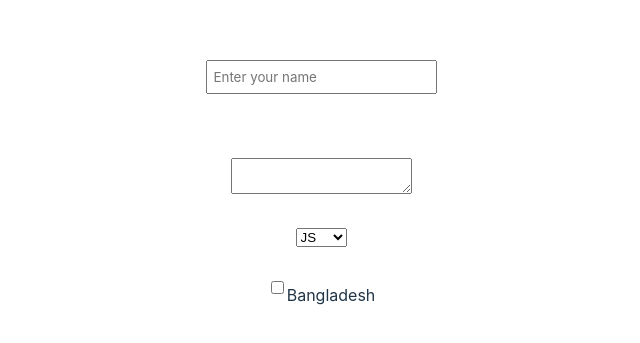
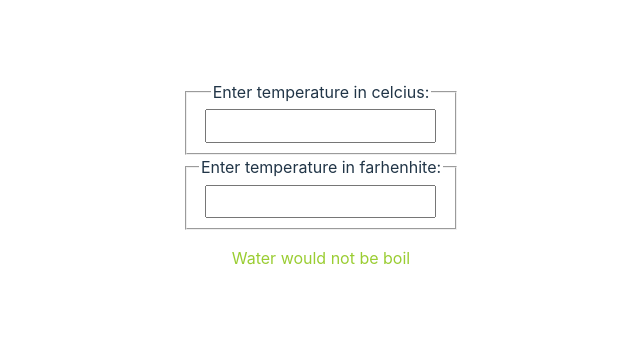
Before and after one commit to masud-rana44/React-Practice, a React (Vite) app: page / in a window 1280 px wide. Shown: the part 217-560 px from the top of the page, without its empty margins (319-959 px from the left). Built offline with nearby package versions, Linux system fonts and the light colour scheme.

Commit message:
after l-11

```diff
--- a/src/App.jsx
+++ b/src/App.jsx
@@ -1,10 +1,10 @@
 import "./App.css";
-import Form from './components/Form';
+import Calculator from './components/Calculator';
 
 function App() {
   return (
     <>
-      <Form />
+      <Calculator />
     </>
   );
 }
--- /dev/null
+++ b/src/components/BoilingVerdict.jsx
@@ -0,0 +1,4 @@
+export default function BoilingVerdict({temperature = 0}) {
+  let info = temperature >= 100 ?'Water would be boil' : 'Water would not be boil';
+  return <p>{info}</p>
+}
--- a/src/components/Button.jsx
+++ /dev/null
@@ -1,5 +0,0 @@
-export default function Button ({ isBD, handleClick }) {
-  return (
-    <button onClick={handleClick}>{isBD ? 'Click Here!' : 'ক্লিক করুন'}</button>
-  );
-}
--- /dev/null
+++ b/src/components/Calculator.jsx
@@ -0,0 +1,34 @@
+import React from 'react';
+import convert from '../utils/convert';
+import BoilingVerdict from './BoilingVerdict';
+import TemperatureInput from './TemperatureInput';
+
+export default class Calculator extends React.Component {
+  state = {
+    temperature: "",
+    currentScale: 'c'
+  }
+
+  handleChange = ( e, scale) => {
+    this.setState( {
+      temperature: e.target.value,
+      currentScale: scale
+    } );
+  }
+
+  render() {
+    const {temperature, currentScale} = this.state;
+    const celcius = currentScale === 'f' ? convert(temperature, 'c') : temperature;
+    const fahrenhite = currentScale === 'c' ? convert(temperature, 'f') : temperature;
+
+    return (
+      <div>
+      <TemperatureInput temperature={celcius} scale='c' handleChange={this.handleChange}/>
+
+      <TemperatureInput temperature={fahrenhite} scale='f' handleChange={this.handleChange}/>
+
+      <BoilingVerdict temperature={parseFloat(temperature)}/>
+      </div>
+    )
+  }
+}
--- a/src/components/Form.jsx
+++ /dev/null
@@ -1,80 +0,0 @@
-import React from 'react';
-
-export default class Form extends React.Component {
-  state = {
-    name: '',
-    text: '',
-    language: 'JS',
-    isChecked: false,
-  };
-
-  handleChange = (e) => {
-    this.setState({
-      [e.target.name]: e.target.value
-     });
-    // if(e.target.name === 'name')  {
-    //   this.setState({
-    //     name: e.target.value,
-    //   });
-    // } else if(e.target.name === 'text') {
-    //   this.setState({
-    //     text: e.target.value
-    //   })
-    // } else if(e.target.name === 'language') {
-    //   this.setState({
-    //     language:  e.target.value
-    //   })
-    // } else if(e.target.name === 'bd') {
-    //   this.setState({
-    //     isChecked : !this.state.isChecked
-    //   })
-    // }
-  };
-
-  print(text) {
-    console.log(this.state.name, text);
-  }
-
-  handleSubmit = (e) => {
-    e.preventDefault();;
-    const { name, text, language, isChecked } = this.state;
-    console.log(name, text, language, isChecked)
-  }
-
-  render() {
-    return (
-      <div>
-        <form onSubmit={this.handleSubmit}>
-          <input
-            type="text"
-            name='name'
-            placeholder="Enter your name"
-            value={this.state.name}
-            onChange={this.handleChange}
-          />
-          <p>{this.state.name}</p>
-
-          <br />
-          <br />
-
-          <textarea name="text" value={this.state.text} onChange={this.handleChange} />
-
-          <br />
-          <br />
-
-          <select value={this.state.language} name='language' onChange={this.handleChange}>
-            <option value="js">JS</option>
-            <option value="C">C</option>
-            <option value="Java">Java</option>
-          </select>
-
-          <br />
-          <br />
-
-          <input type="checkbox" name="isChecked" id="bd" checked={this.state.isChecked} onChange={this.handleChange}/>
-          <label htmlFor="bd">Bangladesh</label>
-        </form>
-      </div>
-    );
-  }
-}
--- /dev/null
+++ b/src/components/TemperatureInput.jsx
@@ -0,0 +1,14 @@
+export default function TemperatureInput ({ temperature, scale, handleChange }) {
+  const scaleName = {
+    c: 'celcius',
+    f: 'farhenhite',
+    k: 'kelvin'
+  }
+
+  return (
+      <fieldset>
+        <legend>Enter temperature in {scaleName[scale]}: </legend>
+        <input type="number" value={temperature} onChange={(e) => handleChange(e, scale)}/>
+      </fieldset>
+  )
+}
--- /dev/null
+++ b/src/utils/convert.js
@@ -0,0 +1,7 @@
+export default function convert (temperature, convertTo) {
+  const input = parseFloat(temperature);
+  if(Number.isNaN(input)) return '';
+
+  const output = convertTo === 'f' ? input * (9 / 5) + 32 : ((input - 32) * 5) / 9;
+  return output.toFixed(2).toString();
+}
```
Also changed, not shown: src/components/Clock.jsx (deleted, +0 -39 lines), src/components/Profile.jsx (deleted, +0 -25 lines), src/components/TodoList.jsx (deleted, +0 -24 lines).
